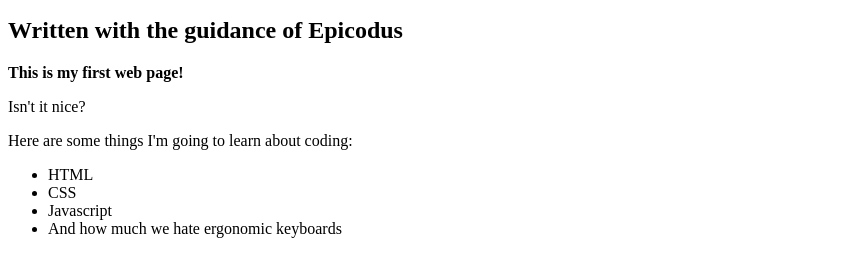
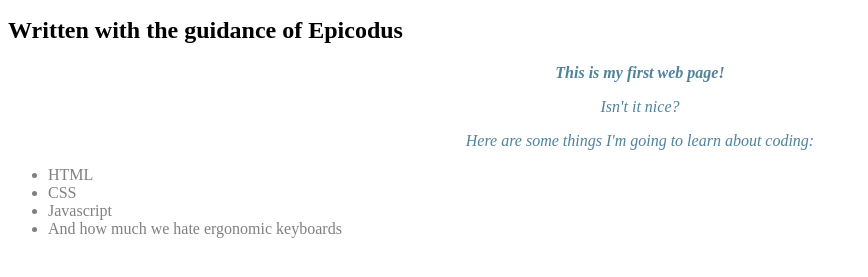
Before and after one commit to minhchan11/my-first-webpage, a plain HTML site: page index.html in a window 1280 px wide. Shown: the part 39-316 px from the top of the page, without its empty margins (0-868 px from the left). Drawn offline with Linux system fonts and the light colour scheme.

Commit message:
Change name of my-first-webpage.html file to index.html

```diff
--- a/css/styles.css
+++ b/css/styles.css
@@ -6,4 +6,18 @@ h1 {
   font-family: monospace;
   font-size: 20px;
   line-height: inherit;
-}
+  }
+
+p {
+  color: rgb(79,131,155);
+  text-align: center;
+  font-style: oblique;
+  font-size: 100 px;
+  }
+
+ul {
+  color: grey;
+  text-align: justify;
+  }
+
+background: linear-gradient (white,blue)
```
Also changed, not shown: index.html (renamed from my-first-webpage.html).
